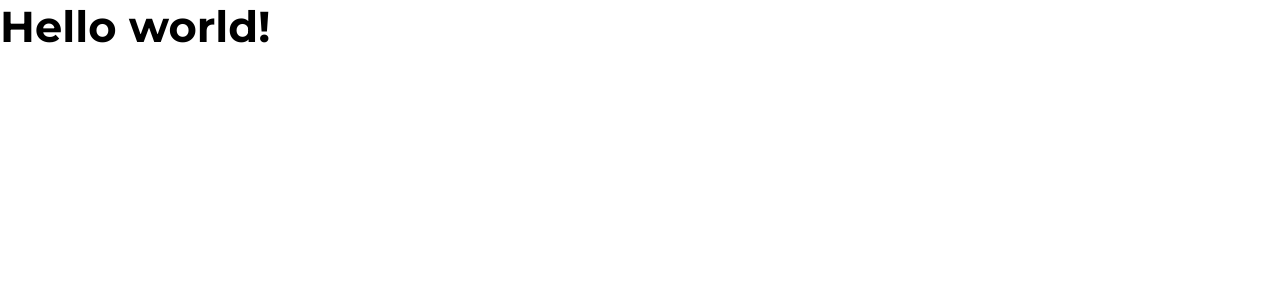
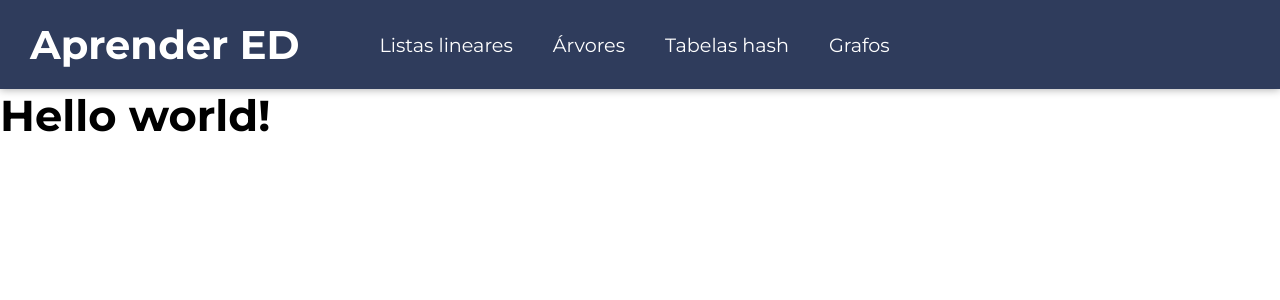
Before and after one commit to mrffilipe/learn-data-structures, a Next.js app: page / in a window 1280 px wide. Shown: the top 300 px of the page. Built offline with nearby package versions, Linux system fonts and the light colour scheme.

Commit message:
Added Header component

```diff
--- a/src/app/fonts.css
+++ b/src/app/fonts.css
@@ -3,7 +3,8 @@
 h1,
 h2,
 h3,
-p {
+p,
+a {
     font-family: 'Montserrat', sans-serif;
 }
 
@@ -26,6 +27,11 @@ p {
     font-size: 1em;
 }
 
+a {
+    font-size: 1em;
+}
+
+
 @media screen and (min-width: 960px) {
     h1 {
         font-size: 2.7em;
@@ -42,4 +48,8 @@ p {
     p {
         font-size: 1.2em;
     }
+
+    a {
+        font-size: 1.2em;
+    }
 }
--- a/src/app/globals.css
+++ b/src/app/globals.css
@@ -4,4 +4,10 @@
   box-sizing: border-box;
 }
 
+:root {
+  --primary-color: #ACB3C2;
+  --alternative-color: #65718F;
+  --accent-color: #2F3C5C;
+}
+
 @media screen and (min-width: 960px) {}
--- a/src/app/layout.tsx
+++ b/src/app/layout.tsx
@@ -1,5 +1,7 @@
 import './globals.css'
 import './fonts.css'
+
+import Header from '@/components/Header'
 
 import type { Metadata } from 'next'
 
@@ -16,6 +18,7 @@ export default function RootLayout({
   return (
     <html lang="pt-br">
       <body>
+        <Header />
         <main>
           {children}
         </main>
--- /dev/null
+++ b/src/components/Header/index.tsx
@@ -0,0 +1,31 @@
+import styles from './styles.module.css'
+
+import Link from 'next/link'
+
+const Header = () => {
+    return (
+        <header className={styles.header}>
+            <Link href='/' className={styles.logo}>
+                <span>Aprender ED</span>
+            </Link>
+            <nav className={styles.navigation}>
+                <ul>
+                    <li>
+                        <Link href='/'>Listas lineares</Link>
+                    </li>
+                    <li>
+                        <Link href='/'>Árvores</Link>
+                    </li>
+                    <li>
+                        <Link href='/'>Tabelas hash</Link>
+                    </li>
+                    <li>
+                        <Link href='/'>Grafos</Link>
+                    </li>
+                </ul>
+            </nav>
+        </header>
+    )
+}
+
+export default Header
--- /dev/null
+++ b/src/components/Header/styles.module.css
@@ -0,0 +1,39 @@
+.header {
+    background-color: var(--accent-color);
+    padding: 20px 30px;
+    display: flex;
+    align-items: center;
+    box-shadow: 0 1px 8px rgba(0, 0, 0, .3);
+}
+
+.logo {
+    text-decoration: none;
+    color: #fff;
+    font-size: 2.5em;
+    font-weight: 700;
+}
+
+.navigation {
+    margin-left: 60px;
+}
+
+.navigation ul {
+    list-style: none;
+    display: flex;
+    align-items: center;
+}
+
+.navigation li {
+    margin: 0 20px;
+}
+
+.navigation a {
+    text-decoration: none;
+    color: #fff;
+    transition: all .3s ease;
+}
+
+.navigation a:hover {
+    color: var(--primary-color);
+    border-bottom: 1px solid var(--primary-color);
+}
```
